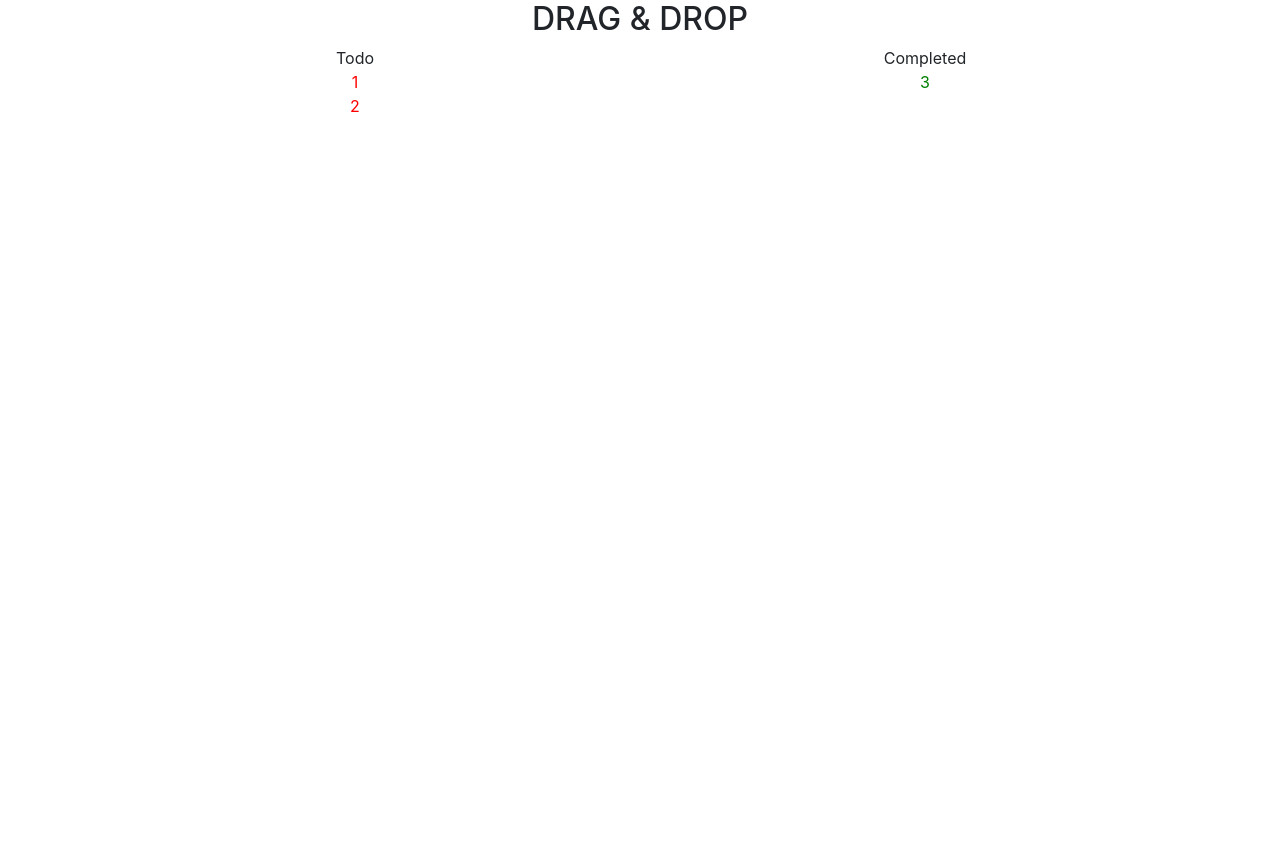
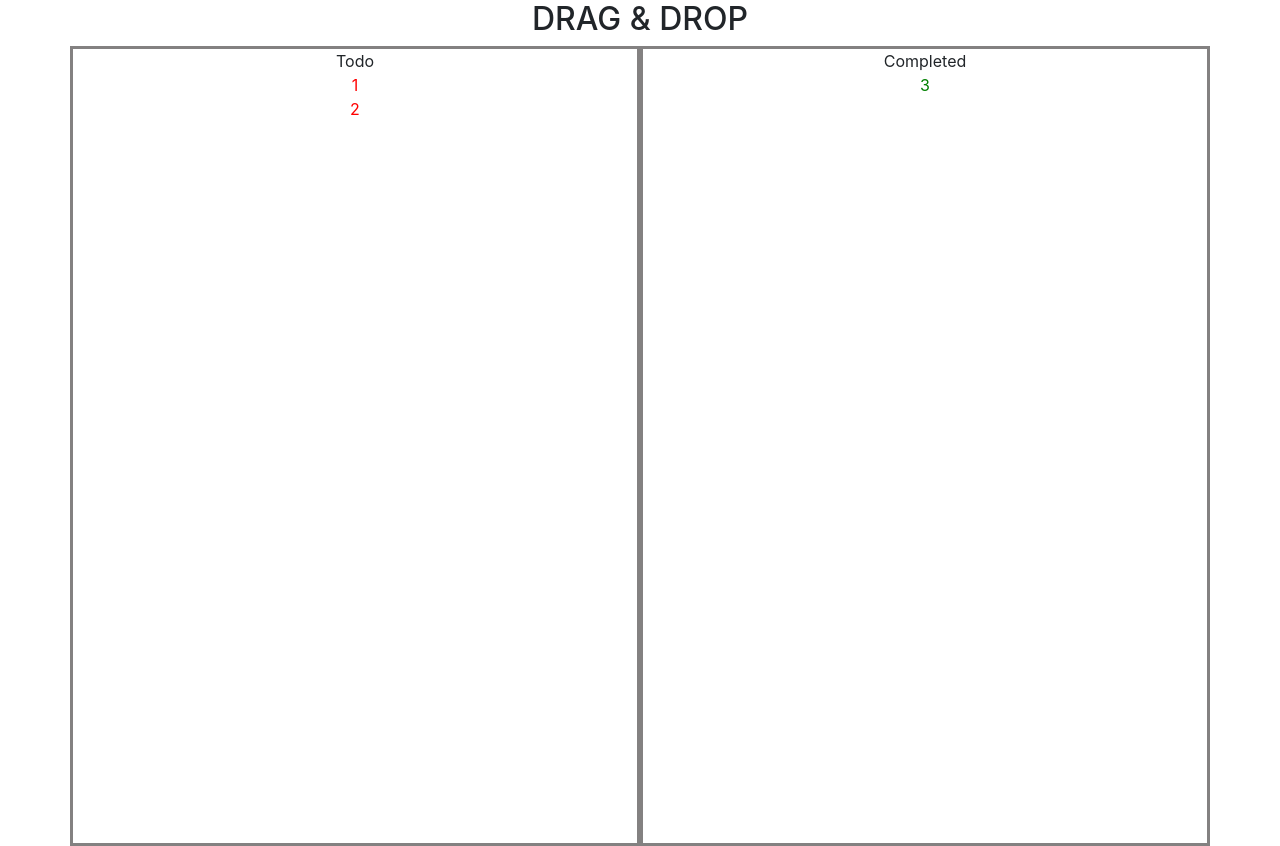
Before and after one commit to VikasSuresh/DND, a React (Create React App) app in the folder client/: page / in a window 1280 px wide. Before the commit the page ends 800 px from the top, so only its background shows below. Built offline with nearby package versions, Linux system fonts and the light colour scheme.

Commit message:
Day 2 Added Css File

```diff
--- /dev/null
+++ b/client/src/containers/Home/Home.css
@@ -0,0 +1,10 @@
+.NotCompleted{
+    height: 100vh;
+    border-style: solid;
+    border-color: rgb(131, 129, 129);
+}
+.Completed{
+    height: 100vh;
+    border-style: solid;
+    border-color: rgb(131, 129, 129);
+}
--- a/client/src/containers/Home/Home.js
+++ b/client/src/containers/Home/Home.js
@@ -1,5 +1,5 @@
 import React,{ Component } from "react";
-
+import './Home.css';
 class Home extends Component{
     state={
         tasks:[
@@ -58,7 +58,7 @@ class Home extends Component{
             <div className='container'>
                 <h2 className="header" style={{textAlign:"center"}}>DRAG & DROP</h2>
                 <div className='row'>
-                    <div className='col-sm-6'
+                    <div className='col-sm-6 NotCompleted'
                         onDragOver={(e)=>e.preventDefault()}
                         onDrop={(e)=>this.Drop(e,"nc")}
                         style={{textAlign:"center"}}
@@ -66,7 +66,7 @@ class Home extends Component{
                         <span className='task-header'>Todo</span>
                         {tasks.nc}
                     </div>
-                    <div className='col-sm-6'
+                    <div className='col-sm-6 Completed'
                         onDragOver={(e)=>e.preventDefault()}
                         onDrop={(e)=>this.Drop(e,"c")}
                         style={{textAlign:"center"}}
```
